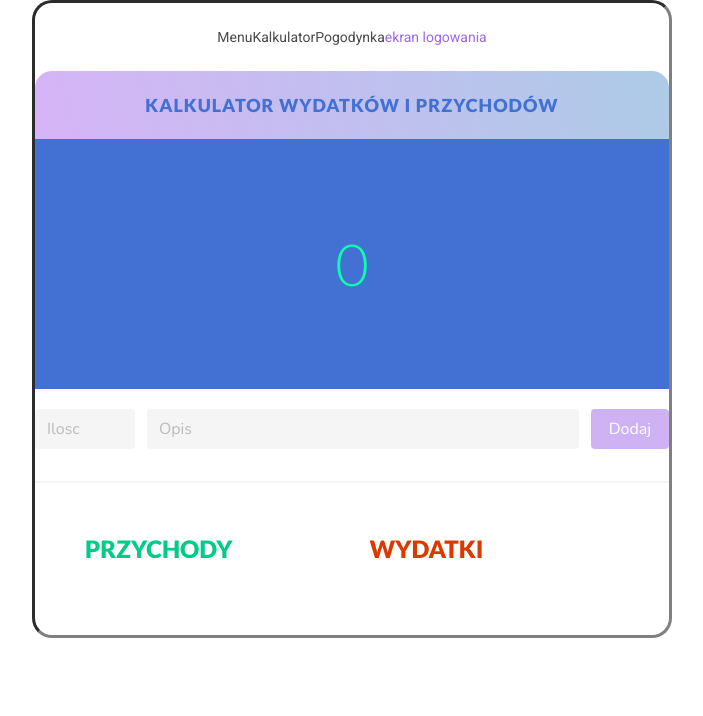
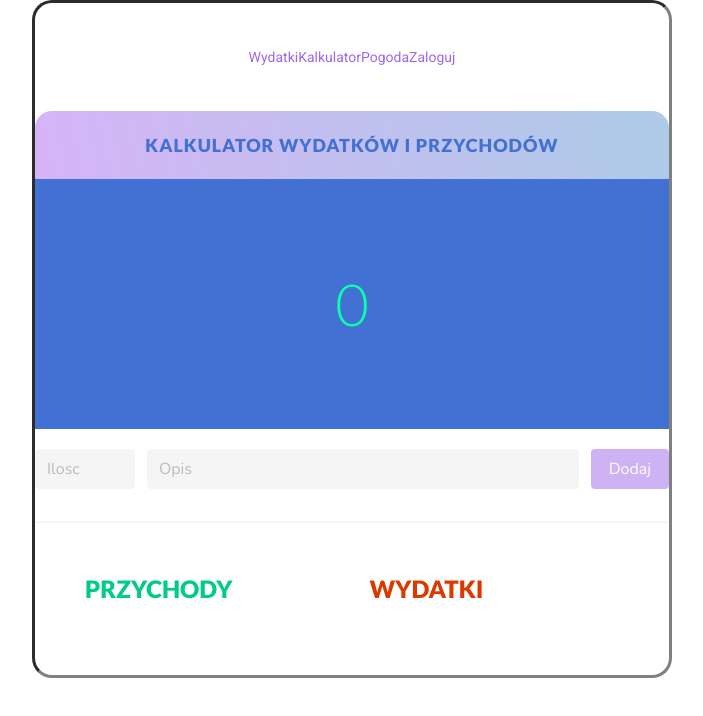
Before and after one commit to John-crichton/WydatkiCDV, an Angular app: page / in a window 1280 px wide. Shown: the top 716 px of the page, without its empty margins (288-991 px from the left). Built offline with nearby package versions, Linux system fonts and the light colour scheme.

Commit message:
panelnawi

```diff
--- a/src/app/app-routing.module.ts
+++ b/src/app/app-routing.module.ts
@@ -6,7 +6,7 @@ import {LogComponent} from './log/log.component';
 const routes: Routes = [
   { path: '', component: StronaGlownaComponent },
   { path: 'log', component: LogComponent },
-  { path: 'stronaglowna', component: StronaGlownaComponent },
+  { path: 'wydatki', component: StronaGlownaComponent },
 ];
 
 @NgModule({
--- a/src/app/log/log.component.html
+++ b/src/app/log/log.component.html
@@ -1,3 +1,7 @@
+<div>
+<div class="panel-roboczy">
+  <app-panelnawi style="padding: 20px;"></app-panelnawi>
+</div>
 <div class="wrapper">
   <input type="text" placeholder="e-mail" #email>
   <input type="text" placeholder="hasło" #password>
@@ -5,7 +9,7 @@
   <button (click)="log(email, password)">Zaloguj się </button>
   {{ comUser }}
 
-  <a routerLink="/stronaglowna">strona glowna</a>
+  <!-- <a routerLink="/stronaglowna">strona glowna</a> -->
+  </div>
 </div>
-
 <router-outlet> </router-outlet>
--- a/src/app/log/log.component.scss
+++ b/src/app/log/log.component.scss
@@ -0,0 +1,8 @@
+.panel-roboczy, .wrapper{
+  display: flex;
+  text-align: center;
+  height: 68px;
+  justify-content: center;
+  align-items: center;
+  flex-direction: inline;
+}
--- a/src/app/log/users.ts
+++ b/src/app/log/users.ts
@@ -1,4 +1,5 @@
 export const users = [
   {"id":1,"email":"admin@google.pl","password":1},
   {"id":2,"email":"prawda@google.pl","password":"wyzwoli"},
+  {"id":3,"email":"1","password":"1"},
 ]
--- a/src/app/panelnawi/panelnawi.component.html
+++ b/src/app/panelnawi/panelnawi.component.html
@@ -1 +1,9 @@
-<p>panelnawi works!</p>
+<div class="panel-roboczy">
+  <a routerLink="/wydatki">Wydatki</a>
+  <a>Kalkulator </a>
+  <a>Pogoda </a>
+  <!-- <p>Login </p> -->
+  <a routerLink="/log"> Zaloguj </a>
+
+</div>
+<router-outlet></router-outlet>
--- a/src/app/panelnawi/panelnawi.component.scss
+++ b/src/app/panelnawi/panelnawi.component.scss
@@ -0,0 +1,9 @@
+
+.panel-roboczy{
+    display: flex;
+    text-align: center;
+    height: 68px;
+    justify-content: center;
+    align-items: center;
+    flex-direction: inline;
+}
--- a/src/app/strona-glowna/strona-glowna.component.html
+++ b/src/app/strona-glowna/strona-glowna.component.html
@@ -1,11 +1,8 @@
+
 <div class="body-class">
-<div class="panel-roboczy">
-    <p>Menu </p>
-    <p>Kalkulator </p>
-    <p>Pogodynka </p>
-    <!-- <p>Login </p> -->
-    <a routerLink="/log"> ekran logowania </a>
-</div>
+  <div class="panelnawi">
+    <app-panelnawi style="padding: 20px;"></app-panelnawi>
+  </div>
 <div class="top-bar">
     <h1>Kalkulator wydatków i przychodów</h1>
 </div>
--- a/src/app/strona-glowna/strona-glowna.component.scss
+++ b/src/app/strona-glowna/strona-glowna.component.scss
@@ -1,4 +1,11 @@
 @import '../../main-styles.scss';
+
+.panelnawi{
+    display: flex;
+// wyrównanie tekstu do srodka
+    justify-content: center;
+    align-items: center;
+}
 .body-class {
     max-width: 50%;
     margin-left: auto;
```
